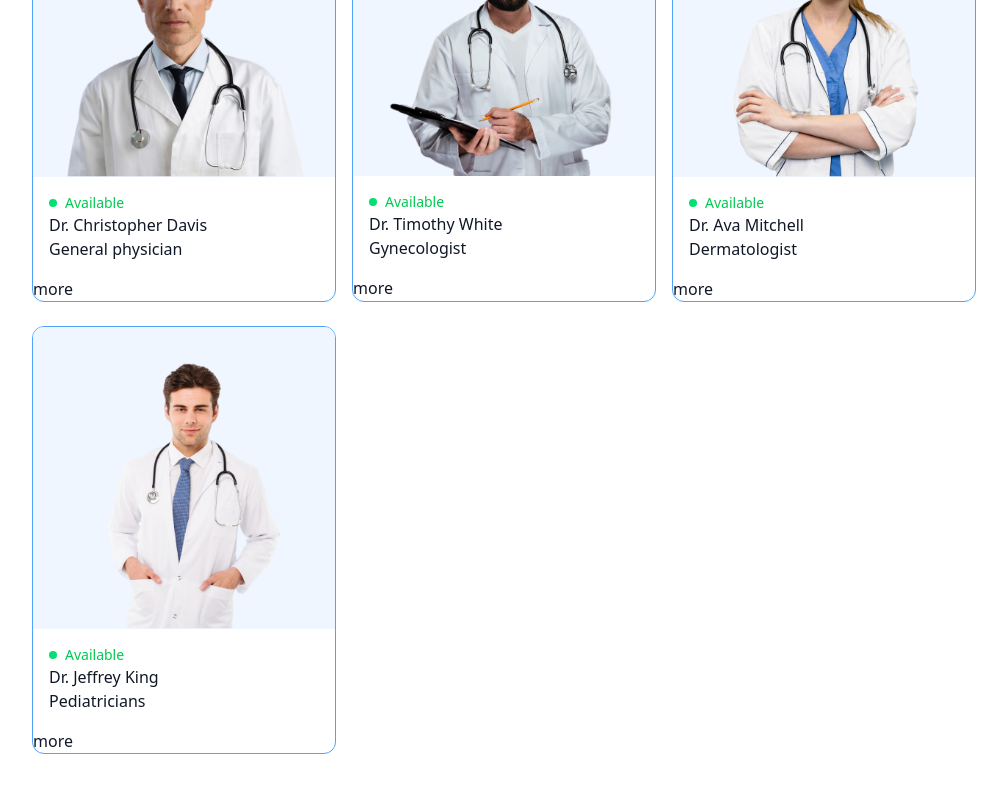
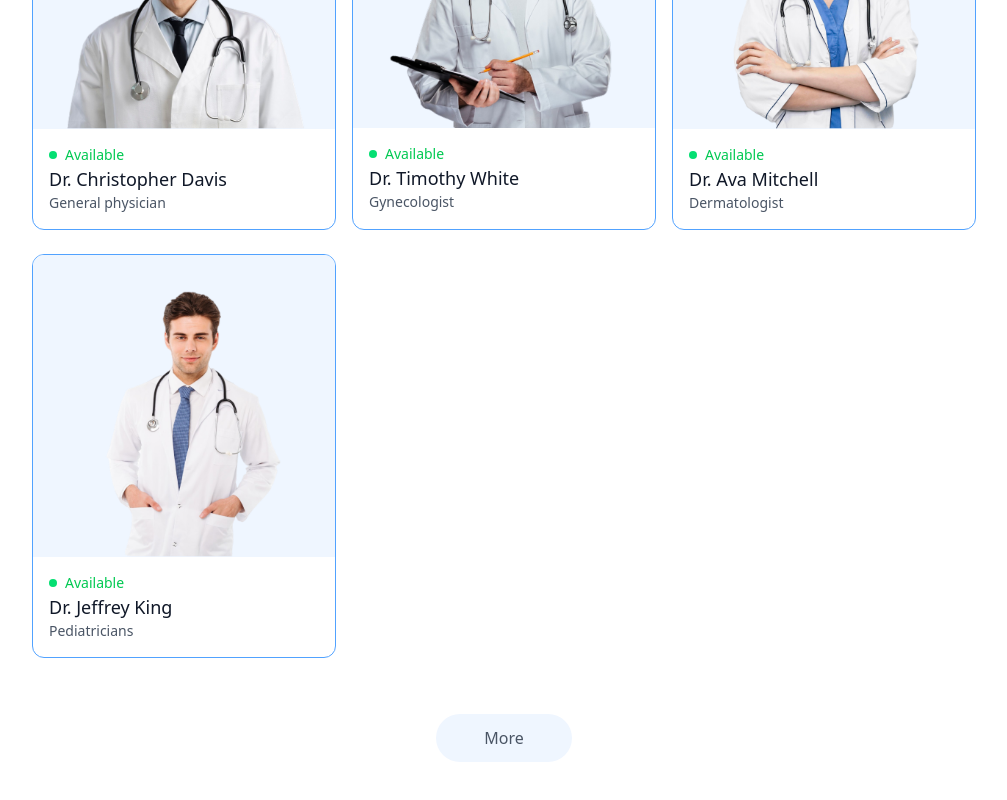
Before and after one commit to roshan-bajgain/Doctor_Appoinment_System_Front-end, a React (Vite) app: page / in a window 1280 px wide. Shown: the part 2293-3093 px from the top of the page, without its empty margins (136-1143 px from the left). Built offline with nearby package versions, Linux system fonts and the light colour scheme.

Commit message:
Style the doctor page

```diff
--- a/src/components/TopDoctors.jsx
+++ b/src/components/TopDoctors.jsx
@@ -1,7 +1,9 @@
 import React from 'react'
 import { doctors } from '../assets/assets'
+import { useNavigate } from 'react-router-dom';
 
 const TopDoctors = () => {
+  const navigate = useNavigate();
   return (
     <div className="flex flex-col items-center gap-4 my-16 text-gray-900 md:mx-10 ">
       <h1 className="text-3xl font-medium">Top Doctors</h1>
@@ -11,6 +13,7 @@ const TopDoctors = () => {
       <div className="w-full grid [grid-template-columns:repeat(auto-fill,_minmax(225px,_1fr))] gap-4 pt-5 gap-y-6 px-3 sm:px-0">
         {doctors.slice(0, 10).map((item, index) => (
           <div
+            onClick={() => navigate(`/appoinment/${item._id}`)}
             key={index}
             className="border border-blue-400 rounded-xl overflow-hidden cursor-pointer transform hover:-translate-y-3 transition-all duration-500"
           >
@@ -20,13 +23,15 @@ const TopDoctors = () => {
                 <p className="w-2 h-2 bg-green-400 rounded-full"></p>
                 <p>Available</p>
               </div>
-              <p>{item.name}</p>
-              <p>{item.speciality}</p>
+              <p className="text-gray-900 text-lg font-medium">{item.name}</p>
+              <p className="text-gray-600 text-sm">{item.speciality}</p>
             </div>
-            <button>more</button>
           </div>
         ))}
       </div>
+      <button className="bg-blue-50 text-gray-600 px-12 py-3 rounded-full mt-10">
+        More
+      </button>
     </div>
   );
 }
--- /dev/null
+++ b/src/context/AppContext.jsx
@@ -0,0 +1,9 @@
+import React from 'react'
+
+const Appcontext = () => {
+  return (
+    <div>Appcontext</div>
+  )
+}
+
+export default Appcontext
--- a/src/pages/Appoinment.jsx
+++ b/src/pages/Appoinment.jsx
@@ -2,7 +2,7 @@ import React from 'react'
 
 const Appoinment = () => {
   return (
-    <div>Appoinment</div>
+    <div>Appoinment comming soon</div>
   )
 }
 
```
